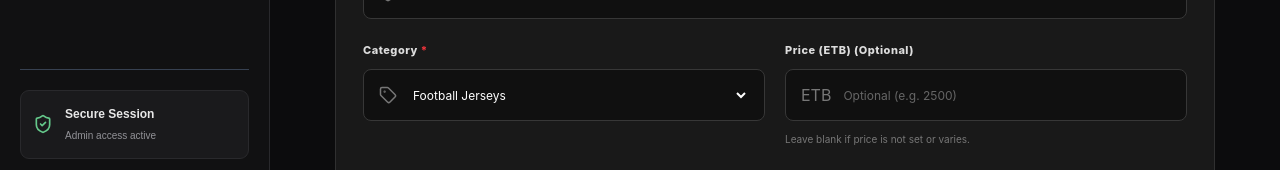
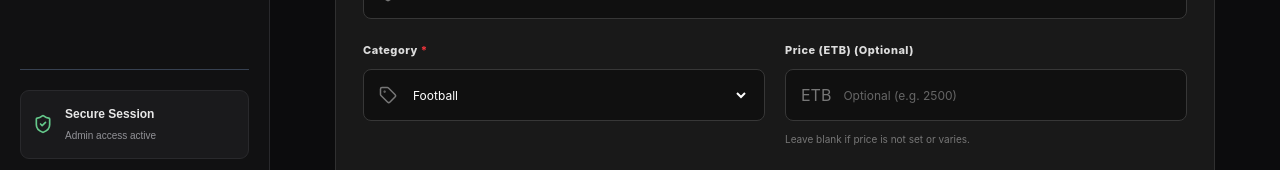
Before and after one commit to fileweb380-glitch/Zewd-sportwear, a React (Vite) app in the folder frontend/: page /admin/products/new in a window 1280 px wide. Shown: the part 526-696 px from the top of the page. Built offline with nearby package versions, Linux system fonts and the light colour scheme; no server answers; sample sign-in values are in the browser's storage.

Commit message:
Update AdminProductForm.jsx

```diff
--- a/frontend/src/pages/admin/AdminProductForm.jsx
+++ b/frontend/src/pages/admin/AdminProductForm.jsx
@@ -32,7 +32,7 @@ const AdminProductForm = () => {
     name: '',
     description: '',
     price: '',
-    category: 'Football Jerseys',
+    category: 'Football',
     sizes: 'S, M, L, XL, XXL',
     stockStatus: 'In Stock',
     featured: false
@@ -69,7 +69,14 @@ const AdminProductForm = () => {
             p.price !== null && p.price !== undefined
               ? String(p.price)
               : '',
-          category: p.category || 'Football Jerseys',
+          category: [
+  'Football',
+  'Basketball',
+  'Gym',
+  'Tennis'
+].includes(p.category)
+  ? p.category
+  : '',
           sizes: p.sizes?.join(', ') || 'S, M, L, XL',
           stockStatus: p.stockStatus || 'In Stock',
           featured: Boolean(p.featured)
@@ -384,6 +391,7 @@ const AdminProductForm = () => {
               </div>
             </div>
 
+
 <div className="product-field">
   <label htmlFor="product-category">
     Category <span>*</span>
@@ -399,14 +407,18 @@ const AdminProductForm = () => {
       onChange={handleChange}
       required
     >
-                  <option value="Football Jerseys">Football Jerseys</option>
-                  <option value="Basketball Jerseys">Basketball Jerseys</option>
-                  <option value="Training Wear">Training Wear</option>
-                  <option value="Sportswear">Sportswear</option>
-                  <option value="Accessories">Accessories</option>
+      <option value="" disabled>
+        Select Product Category
+      </option>
+
+      <option value="Football">Football</option>
+      <option value="Basketball">Basketball</option>
+      <option value="Gym">Gym</option>
+      <option value="Tennis">Tennis</option>
     </select>
   </div>
 </div>
+
 
             <div className="product-field">
               <label htmlFor="product-price">
```
Lines whose indentation alone changed are shown as unchanged.
